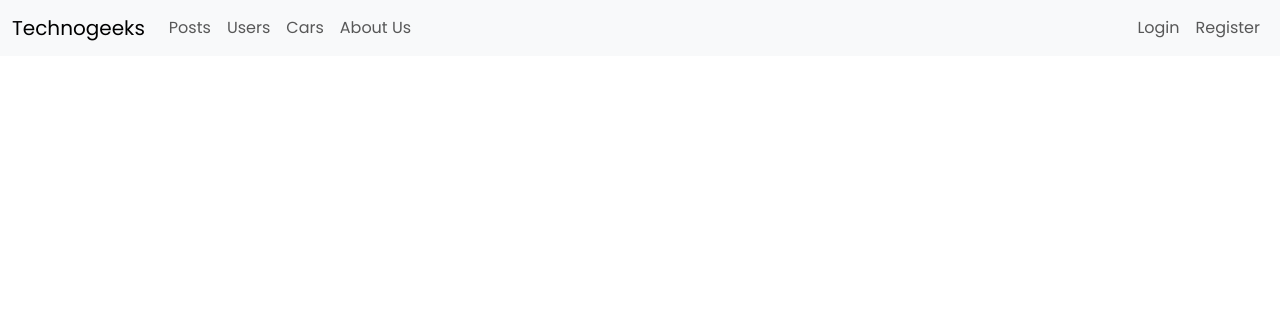
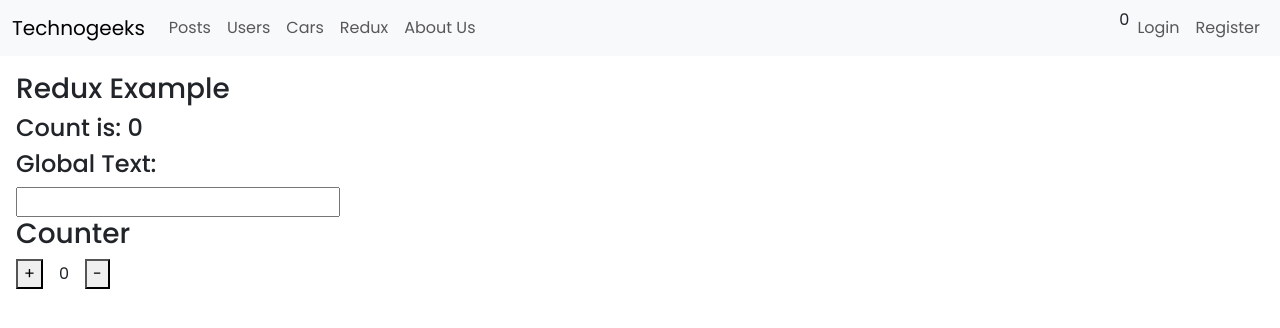
Before and after one commit to traintechno1/React-Weekend-25, a React (Vite) app in the folder react-learning/: page /redux in a window 1280 px wide. Shown: the top 328 px of the page. Built offline with nearby package versions, Linux system fonts and the light colour scheme.

Commit message:
React-Redux With Examples

```diff
--- a/react-learning/package.json
+++ b/react-learning/package.json
@@ -10,6 +10,7 @@
     "preview": "vite preview"
   },
   "dependencies": {
+    "@reduxjs/toolkit": "^2.5.0",
     "axios": "^1.7.7",
     "bootstrap": "^5.3.3",
     "bootstrap-icons": "^1.11.3",
@@ -17,8 +18,10 @@
     "react-bootstrap": "^2.10.5",
     "react-dom": "^18.3.1",
     "react-icons": "^5.3.0",
+    "react-redux": "^9.2.0",
     "react-router-dom": "^6.27.0",
-    "react-toastify": "^10.0.6"
+    "react-toastify": "^10.0.6",
+    "redux": "^5.0.1"
   },
   "devDependencies": {
     "@eslint/js": "^9.11.1",
--- a/react-learning/src/App.jsx
+++ b/react-learning/src/App.jsx
@@ -16,9 +16,9 @@ import Cars from './components/Cars';
 import { RegisterUser } from './components/RegisterUser';
 import { Login } from './components/Login';
 import { AuthProvider } from './context/AuthContext';
+import Redux from './components/Redux';
 
 function App() {
-
   return (
     <BrowserRouter>
       <AuthProvider>
@@ -32,6 +32,7 @@ function App() {
             <Route path='/api' Component={APICalls} />
             <Route path='/user-list' Component={UserList} />
             <Route path='/user-details/:id/:name' Component={userDetails} />
+            <Route path='/redux' Component={Redux} />
             <Route path='about' Component={About}>
               <Route path='company' Component={AboutCompany} />
               <Route path='customer' Component={AboutCustomers} />
--- /dev/null
+++ b/react-learning/src/components/Counter.jsx
@@ -0,0 +1,27 @@
+import { useDispatch, useSelector } from "react-redux";
+import { increment, decrement } from "../redux/slices/counterSlice";
+
+const Counter = () =>{
+    let {count} = useSelector(state=> state.counter);
+    let dispatch = useDispatch();
+
+    const incrementvalue = () =>{
+        dispatch(increment(3));
+    }
+
+    const decrementValue = () =>{
+        dispatch(decrement(5));
+    }
+    return(
+        <>
+            <h3>Counter</h3>
+            <div className="d-flex align-items-center gap-3">
+                <button onClick={incrementvalue}>+</button>
+                    {count}
+                <button onClick={decrementValue}>-</button>
+            </div>
+        </>
+    )
+}
+
+export default Counter;
--- a/react-learning/src/components/Header.jsx
+++ b/react-learning/src/components/Header.jsx
@@ -1,11 +1,13 @@
 import { useContext } from 'react';
 import { Link, useNavigate } from 'react-router-dom';
 import { AuthContext } from '../context/AuthContext';
+import { useSelector } from 'react-redux';
 
 const Header = () =>{
 
     const {user, setUser} = useContext(AuthContext);
-
+    let {text} = useSelector(state=> state.input);
+    let {count} = useSelector(state=> state.counter);
     const navigate = useNavigate();
 
     const logout = () =>{
@@ -52,6 +54,10 @@ const Header = () =>{
                             </li>
 
                             <li className="nav-item">
+                                <Link className="nav-link" to={'redux'}>Redux</Link>
+                            </li>
+
+                            <li className="nav-item">
                                 <Link className="nav-link" to={'about/company'}>About Us</Link>
                             </li>
 
@@ -60,6 +66,11 @@ const Header = () =>{
                         <div className='d-flex align-items-center gap-3'>
                             <h4 className='m-0'>{user && `Hello, ${user.user.first_name} ${user.user.last_name}`}</h4>
                             <ul className="navbar-nav">
+                                {
+                                    <li>
+                                        {count}
+                                    </li>
+                                }
                                 {
                                     user?.jwt &&
                                     <li className="nav-item">
--- /dev/null
+++ b/react-learning/src/components/Redux.jsx
@@ -0,0 +1,32 @@
+import { useDispatch, useSelector } from "react-redux";
+import { setInput } from "../redux/Slices/inputSlice";
+import Counter from "./Counter";
+
+const Redux = () =>{
+    let dispatch = useDispatch();
+    let {count} = useSelector(state=> state.counter);
+    let {text} = useSelector(state=> state.input);
+
+    const handleInputChange = (event) =>{
+        let value = event.target.value;
+        dispatch(setInput(value));
+    }
+
+    return(
+        <>
+            <h3>Redux Example</h3>
+            <h4>Count is: {count}</h4>
+            <h4>Global Text: {text}</h4>
+            <input
+                type="text"
+                onChange={handleInputChange}
+            />
+
+            <div>
+                <Counter />
+            </div>
+        </>
+    )
+}
+
+export default Redux;
--- a/react-learning/src/main.jsx
+++ b/react-learning/src/main.jsx
@@ -3,7 +3,12 @@ import App from './App.jsx'
 import './css/Main.css';
 import 'bootstrap/dist/css/bootstrap.min.css';
 import 'bootstrap/dist/js/bootstrap.js';
+import { Provider } from 'react-redux';
+import store from './redux/store/index.js';
+
 
 createRoot(document.getElementById('root')).render(
-  <App />
+  <Provider store={store}>
+    <App />
+  </Provider>
 )
--- /dev/null
+++ b/react-learning/src/redux/slices/CounterSlice.js
@@ -0,0 +1,21 @@
+import { createSlice } from "@reduxjs/toolkit"
+
+const initialState = {
+    count : 0
+}
+
+const CounterSlice = createSlice({
+    name: 'counter',
+    initialState,
+    reducers: {
+        increment: (state, action) =>{
+            state.count = state.count + action.payload
+        },
+        decrement: (state, action) =>{
+            state.count = state.count - action.payload;
+        }
+    }
+})
+
+export const { increment, decrement } = CounterSlice.actions;
+export default CounterSlice.reducer;
--- /dev/null
+++ b/react-learning/src/redux/slices/InputSlice.js
@@ -0,0 +1,19 @@
+import { createSlice } from '@reduxjs/toolkit';
+
+
+const initialState = {
+    text: ""
+}
+
+const InputSlice = createSlice({
+    name: 'input',
+    initialState,
+    reducers: {
+        setInput: (state, action) =>{
+            state.text = action.payload
+        }
+    }
+})
+
+export const { setInput } = InputSlice.actions;
+export default InputSlice.reducer;
--- /dev/null
+++ b/react-learning/src/redux/store/index.js
@@ -0,0 +1,12 @@
+import { configureStore } from "@reduxjs/toolkit";
+import InputSlice from "../Slices/inputSlice";
+import CounterSlice from "../slices/counterSlice";
+
+let store = configureStore({
+    reducer: {
+        input: InputSlice,
+        counter: CounterSlice
+    }
+});
+
+export default store;
```
Also changed, not shown: 1 other file (tests, documents, lock files or other folders).
